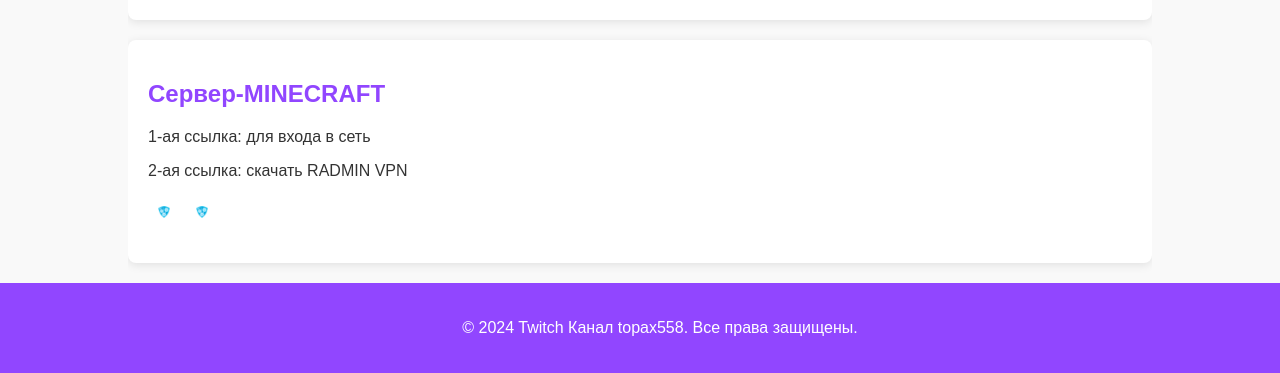
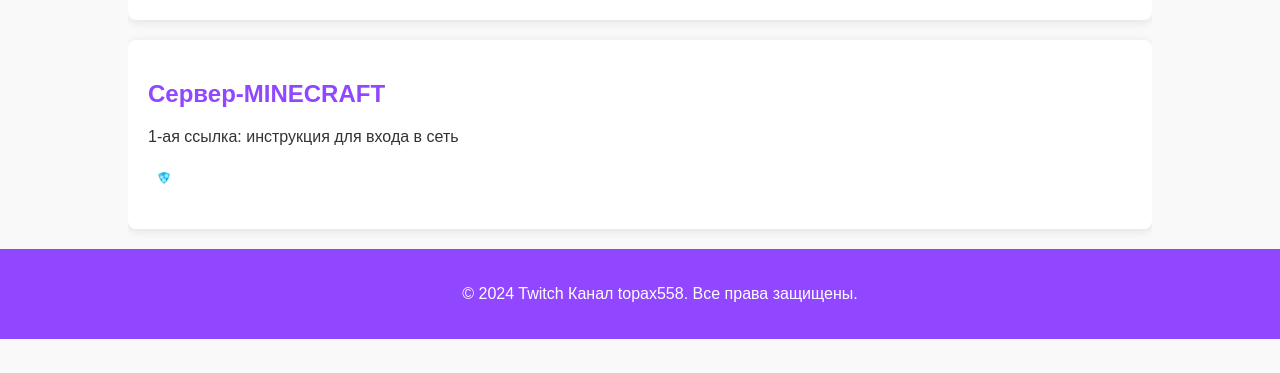
Before and after one commit to Topax558/twich, a plain HTML site: page index.html in a window 1280 px wide. Shown: the part 824-1197 px from the top of the page. After the commit the page ends 1163 px from the top, so only its background shows below. Drawn offline with Linux system fonts and the light colour scheme.

Commit message:
Add files via upload

```diff
--- a/index.html
+++ b/index.html
@@ -119,12 +119,9 @@
 
         <section id="contact">
             <h2>Сервер-MINECRAFT</h2>
-            <p>1-ая ссылка: для входа в сеть</p>
-            <p>2-ая ссылка: скачать RADMIN VPN</p>
+            <p>1-ая ссылка: инструкция для входа в сеть</p>
             <div class="social-icons">
                 <a href="./rad.html" target="_blank"><img class="mini" src="radmin.jpeg"> </a>
-                <a href="/https://www.radmin-vpn.com/ru/help/code56/" target="_blank"><img class="mini" src="radmin.jpeg"> </a>
-                <!-- <a href="https://instagram.com/topax558" target="_blank"><i class="fab fa-instagram"></i></a> -->
             </div>
         </section>
     </div>
```
